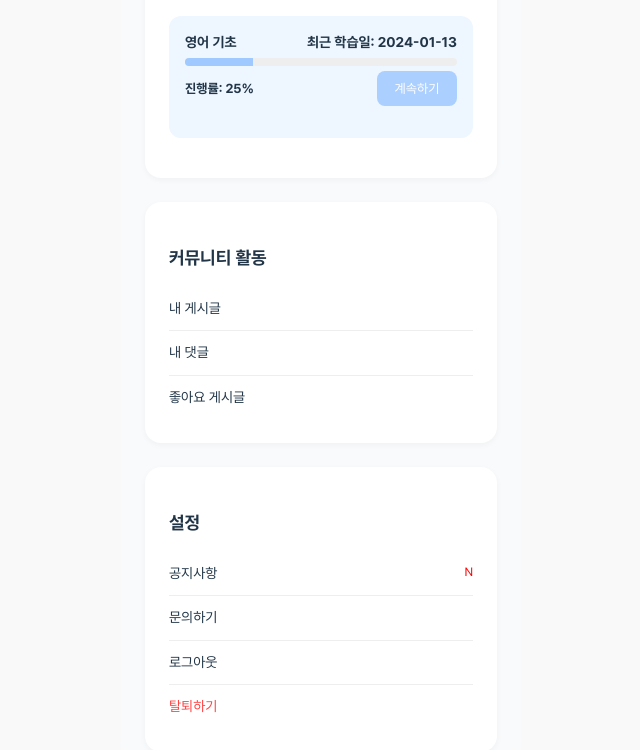
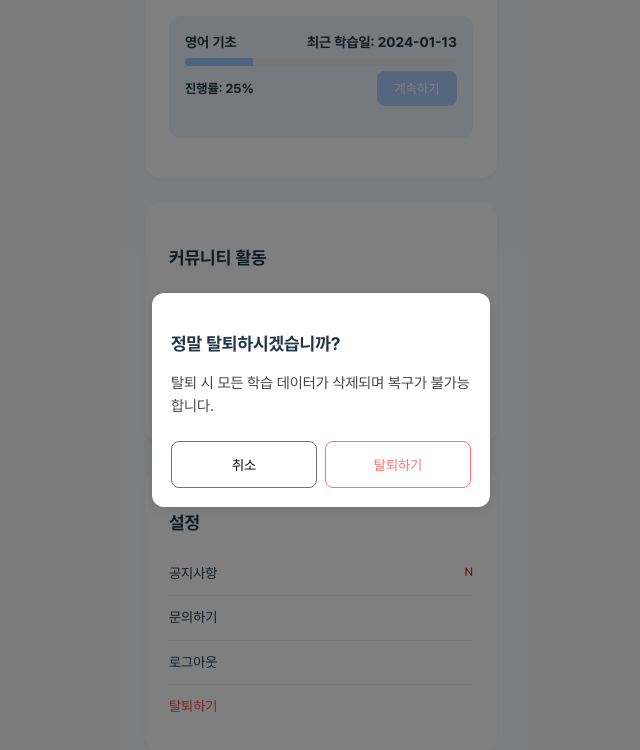
Before and after one commit to AI-sori/Ai-talk_Frontend, a React (Vite) app: page /mypage in a window 1280 px wide. Both pictures are taken after a click on the item "탈퇴하기". Shown: the part 570-1320 px from the top of the page, without its empty margins (319-959 px from the left). Built offline with nearby package versions, Linux system fonts and the light colour scheme.

Commit message:
🎨 Design: 로그아웃&회원탈퇴 모달 생성

```diff
--- a/src/components/HospitalList.tsx
+++ b/src/components/HospitalList.tsx
@@ -17,7 +17,6 @@ const Item = styled.li`
   padding: 0.8rem ;
   gap: 1rem;
   width: 290px;
-
   height: 50px;
 `;
 
--- /dev/null
+++ b/src/components/mypage/Modal.tsx
@@ -0,0 +1,104 @@
+import styled from 'styled-components';
+
+const ModalBackground = styled.div`
+  position: fixed;
+  top: 0;
+  left: 0;
+  width: 100vw;
+  height: 100dvh;
+  background-color: rgba(0, 0, 0, 0.5);
+  display: flex;
+  justify-content: center;
+  align-items: center;
+  z-index: 1000;
+`;
+
+const ModalContainer = styled.div`
+  background: white;
+  border-radius: 12px;
+  width: 300px;
+  padding: 1.2rem;
+  box-shadow: 0 2px 12px rgba(0,0,0,0.1);
+  font-family: Regular;
+`;
+
+const Title = styled.h3`
+  font-size: 18px;
+  font-weight: bold;
+  margin-bottom: 0.8rem;
+  font-family: Bold;
+`;
+
+const Description = styled.p`
+  font-size: 15px;
+  color: #444;
+  margin-bottom: 1.5rem;
+   font-family: Regular;
+`;
+
+const ButtonRow = styled.div`
+  display: flex;
+  justify-content: space-between;
+`;
+
+const CancelButton = styled.button`
+  flex: 1;
+  margin-right: 0.5rem;
+  padding: 0.5rem 0;
+  background: white;
+  border: 1px solid #707070;
+  border-radius: 8px;
+  font-family: Regular;
+  cursor: pointer;
+  width: 130px;
+  height: 47px;
+  font-size: 14px;
+`;
+
+const ActionButton = styled.button<{ red?: boolean }>`
+  flex: 1;
+  width: 130px;
+  height: 47px;
+  padding: 0.5rem 0;
+  font-family: Regular;
+  background: ${({ red }) => (red ? '#ffffff' : '#9FC9FF')};
+  color: ${({ red }) => (red ? '#FF7272' : '#FFFFFF')};
+  border: 1px solid ${({ red }) => (red ? '#FF7272' : 'none')};
+  border-radius: 8px;
+  cursor: pointer;
+  font-size: 14px;
+`;
+
+interface ModalProps {
+  type: 'logout' | 'withdraw';
+  onCancel: () => void;
+  onConfirm: () => void;
+}
+
+const Modal = ({ type, onCancel, onConfirm }: ModalProps) => {
+  return (
+    <ModalBackground>
+      <ModalContainer>
+        {type === 'logout' ? (
+          <>
+            <Title>로그아웃</Title>
+            <Description>로그아웃 하시겠습니까?</Description>
+          </>
+        ) : (
+          <>
+            <Title>정말 탈퇴하시겠습니까?</Title>
+            <Description>탈퇴 시 모든 학습 데이터가 삭제되며 복구가 불가능합니다.</Description>
+          </>
+        )}
+        <ButtonRow>
+          <CancelButton onClick={onCancel}>취소</CancelButton>
+          <ActionButton red={type === 'withdraw'} onClick={onConfirm}>
+            {type === 'logout' ? '로그아웃' : '탈퇴하기'}
+          </ActionButton>
+        </ButtonRow>
+      </ModalContainer>
+    </ModalBackground>
+  );
+};
+
+export default Modal;
--- a/src/pages/MyPage.tsx
+++ b/src/pages/MyPage.tsx
@@ -1,5 +1,7 @@
 import styled from 'styled-components';
 import { useNavigate } from "react-router-dom";
+import { useState } from "react";
+import Modal from "../components/mypage/Modal";
 
 const Outer = styled.div`
   width: 100vw;
@@ -171,7 +173,30 @@ const Badge = styled.span`
 
 const Mypage = () => {
   const navigate = useNavigate();
+  const [modalType, setModalType] = useState<null | 'logout' | 'withdraw'>(null);
 
+  const handleLogout = () => {
+    setModalType('logout');
+  };
+
+  const handleWithdraw = () => {
+    setModalType('withdraw');
+  };
+
+  const handleCancel = () => setModalType(null);
+
+  const handleConfirm = () => {
+    if (modalType === 'logout') {
+      // 로그아웃 로직
+      console.log("로그아웃 완료");
+      // navigate('/login');
+    } else {
+      // 탈퇴 로직
+      console.log("탈퇴 완료");
+      // navigate('/goodbye');
+    }
+    setModalType(null);
+  };
   return (
     <Outer>
       <Wrapper>
@@ -228,11 +253,19 @@ const Mypage = () => {
           <List>
           <li onClick={() => navigate("/mypage/notice")}>공지사항 <Badge>N</Badge></li>
           <li onClick={() => navigate("/mypage/inquiry")}>문의하기</li>
-            <li>로그아웃</li>
-            <li>
-              <RedText>탈퇴하기</RedText>
-            </li>
-          </List>
+          <li onClick={handleLogout}>로그아웃</li>
+  <li onClick={handleWithdraw}>
+    <RedText>탈퇴하기</RedText>
+  </li>
+</List>
+
+{modalType && (
+  <Modal
+    type={modalType}
+    onCancel={handleCancel}
+    onConfirm={handleConfirm}
+  />
+)}
         </Card>
       </Wrapper>
     </Outer>
```
